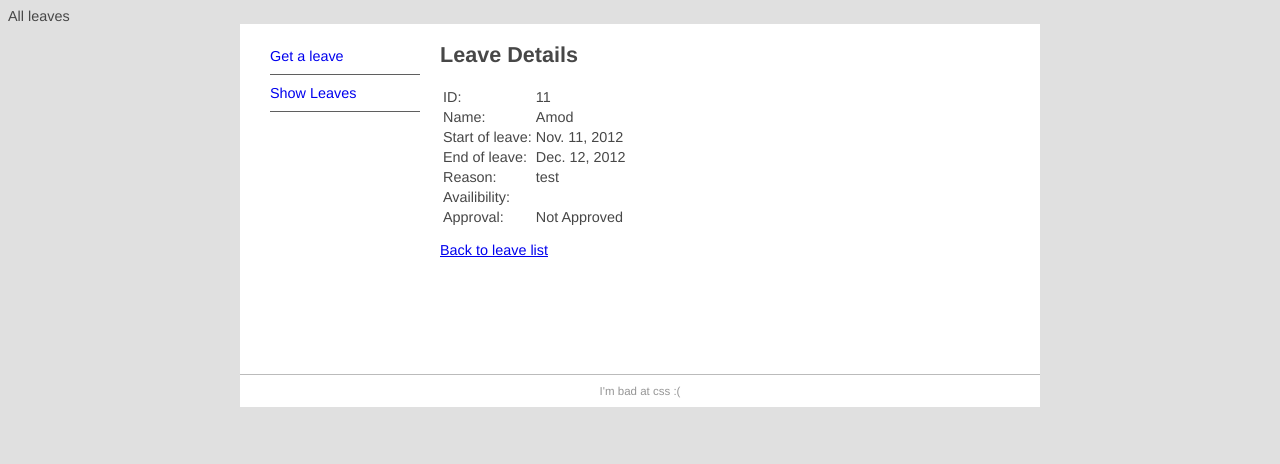
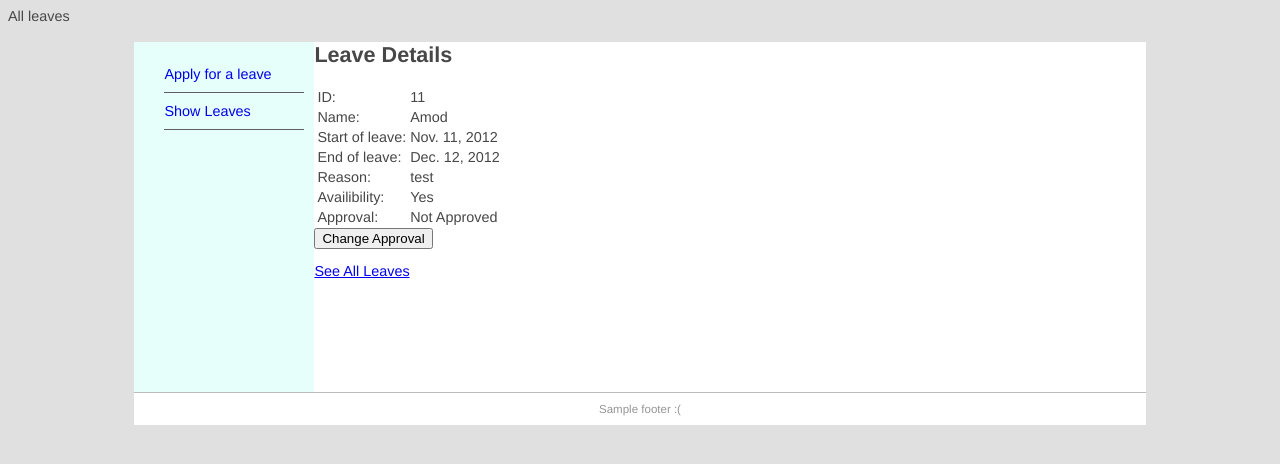
Before and after one commit to amodnija/swdproject, a Django app: page /show/11 in a window 1280 px wide. Shown: the top 464 px of the page. Run offline with Django 3.2, Linux system fonts and the light colour scheme; data comes from the database, SQL or seed files in the repository; both versions use the stored data as it was after the commit.

Commit message:
all tasks (minus bonus) more or less done

```diff
--- a/swddemo_root/demo/models.py
+++ b/swddemo_root/demo/models.py
@@ -10,8 +10,8 @@ APPROVAL_CHOICES = (
 class Leave(models.Model):
     name = models.CharField(max_length=100)
     designation = models.CharField(max_length=60)
-    leavestart = models.DateField('Start date of leave')
-    leaveend = models.DateField('End date of leave')
+    leavestart = models.DateField('Start date of leave (mm/dd/yy)')
+    leaveend = models.DateField('End date of leave (mm/dd/yy)')
     reason = models.TextField()
     availibilty = models.CharField(max_length=20)
     approval = models.CharField(max_length=40, choices=APPROVAL_CHOICES)
--- a/swddemo_root/demo/templates/demo/leave_detail.html
+++ b/swddemo_root/demo/templates/demo/leave_detail.html
@@ -11,8 +11,12 @@
   <tr><td>Start of leave:</td><td>{{ leave.leavestart }}</td></tr>
   <tr><td>End of leave:</td><td>{{ leave.leaveend }}</td></tr>
   <tr><td>Reason:</td><td>{{ leave.reason }}</td></tr>
-  <tr><td>Availibility:</td><td>{{ leave.availibility }}</td></tr>
+  <tr><td>Availibility:</td><td>{{ leave.availibilty }}</td></tr>
   <tr><td>Approval:</td><td>{{ leave.approval|default:'pending' }}</td></tr>
 </table>
-<p><a href="../show">Back to leave list</a></p>
+<form method="POST">
+  <button type="submit" name="set_done">Change Approval</button>
+  {% csrf_token %}
+</form><p><a href="../show">See All Leaves</a></p>
+
 {% endblock content %}
--- a/swddemo_root/demo/templates/demo/leave_list.html
+++ b/swddemo_root/demo/templates/demo/leave_list.html
@@ -3,17 +3,18 @@
 {% block content %}
 <table class="quote">
     <tr class="quotehdr">
-    <th>ID</th><th>Name</th><th>Start of leave</th><th>End of leave</th><th>Reason</th><th>Availibility</th><th>Approval</th>
+    <th>Approve/Deny</th><th>Name</th><th>Start of leave</th><th>End of leave</th><th>Reason</th><th>Availibility</th><th>Approval</th><th>Submitted On</th>
     </tr>
     {% for leave in all_leaves %}
     <tr class="quoterow {% cycle '' 'altrow' %}">
-        <td><a href="show/{{ leave.id }}">{{ leave.id }}</a></td>
+        <td><a href="show/{{ leave.id }}">Edit Approval</a></td>
         <td>{{ leave.name }}</td>
         <td>{{ leave.leavestart }}</td>
         <td>{{ leave.leaveend }}</td>
         <td>{{ leave.reason }}</td>
         <td>{{ leave.availibilty }}</td>
         <td>{{ leave.approval|default:'pending' }}</td>
+        <td>{{ leave.submitted }}</td>
     </tr>
     {% endfor %}
 </table>
--- a/swddemo_root/demo/views.py
+++ b/swddemo_root/demo/views.py
@@ -7,6 +7,7 @@ from django.contrib.auth.forms import UserCreationForm
 from django.urls import reverse_lazy
 from django.views.generic.edit import FormMixin
 from django.db.models import Count
+from django.shortcuts import redirect
 
 
 
@@ -33,14 +34,27 @@ class LeaveView(DetailView):
     # model = Leave
     context_object_name = 'leave'
 
+    def get_object(self, queryset=None):
+        obj = super(LeaveView, self).get_object(queryset=queryset)
+        return obj
+
     def get_queryset(self):
         return Leave.objects.filter()
 
     def get_context_data(self, **kwargs):
-
         context = super(LeaveView, self).get_context_data(**kwargs)
         return context
 
+    def validate(self,obj):
+        if (obj.approval == 'Not Approved'):
+            Leave(id=obj.id,name=obj.name,leavestart=obj.leavestart,leaveend=obj.leaveend,reason=obj.reason,availibilty=obj.availibilty,approval='Approved',submitted=obj.submitted).save()
+        elif (obj.approval == "Approved"):
+            Leave(id=obj.id,name=obj.name,leavestart=obj.leavestart,leaveend=obj.leaveend,reason=obj.reason,availibilty=obj.availibilty,approval='Not Approved',submitted=obj.submitted).save()
+
+    def post(self, request, *args, **kwargs):
+        if "set_done" in request.POST:
+            self.validate(self.get_object())
+            return HttpResponseRedirect(self.request.path_info)
 
 def leave_req(request):
     submitted = False
@@ -48,14 +62,14 @@ def leave_req(request):
         form = LeaveForm(request.POST)
         if form.is_valid():
             leave = form.save(commit=False)
-            fieldname = leave.name
+            fieldname = leave.name.lower().title()
             c = Leave.objects.filter(name=fieldname).count()
             print(c)
-            if c>10:
+            if c>2:
                 leave.availibilty = "No"
             else:
                 leave.availibilty = "Yes"
-            Leave(id=leave.id,name=leave.name,leavestart=leave.leavestart,leaveend=leave.leaveend,reason=leave.reason,availibilty=leave.availibilty,approval=leave.approval).save()
+            Leave(id=leave.id,name=leave.name.lower().title(),leavestart=leave.leavestart,leaveend=leave.leaveend,reason=leave.reason,availibilty=leave.availibilty,approval=leave.approval).save()
             return HttpResponseRedirect('/?submitted=True')
     else:
         form = LeaveForm()
--- a/swddemo_root/swddemo/static/main.css
+++ b/swddemo_root/swddemo/static/main.css
@@ -9,7 +9,7 @@
 	margin-left: auto;
 	margin-right: auto;
 	background-color: #FFFFFF;
-	width: 800px;
+	width: 80%;
 }
 body {
 	background-color: #E0E0E0;
@@ -32,6 +32,7 @@ body {
 #nav li {
 	padding-top: 10px;
 	padding-bottom: 10px;
+    padding-right: 10px;
 	font-size: 1em;
 	list-style-type: none;
 	border-bottom: thin solid #5F5F5F;
@@ -39,6 +40,7 @@ body {
 	left: 0px;
 	list-style-position: inside;
 	margin-left: -10px;
+    margin-right: 10px;
 }
 #nav li a {
 	text-decoration: none;
@@ -47,16 +49,15 @@ body {
 	width: 180px;
 	height: 350px;
 	float: left;
+    background-color: #e6fffb;
 }
 #main {
-	width: 560px;
-	float: left;
+	width: 80%;
+	float: top;
 	margin-left: 20px;
 	margin-right: 10px;
 	padding-right: 10px;
-}
-#logo {
-	padding: 10px;
+    padding-left: 10px;
 }
 
 ul.errorlist {
--- a/swddemo_root/swddemo/templates/base.html
+++ b/swddemo_root/swddemo/templates/base.html
@@ -20,7 +20,7 @@
       {% block sidenav %}
       <li>Menu 1</li><li>Menu 2</li></ul>
       {% endblock sidenav %}
-      <li><a href="/">Get a leave</a></li>
+      <li><a href="/">Apply for a leave</a></li>
       <li><a href="/show">Show Leaves</a></li>
     </nav>
   </aside>
@@ -30,7 +30,7 @@
       <p>This is the site template</p>
       {% endblock content %}
   </section>
-  <footer id="footer">I'm bad at css :(</footer>
+  <footer id="footer">Sample footer :(</footer>
 </div>
 </body>
 </html>
```
Also changed, not shown: other parts of swddemo_root/swddemo/static/main.css (+11 -15 lines), swddemo_root/db.sqlite3.
